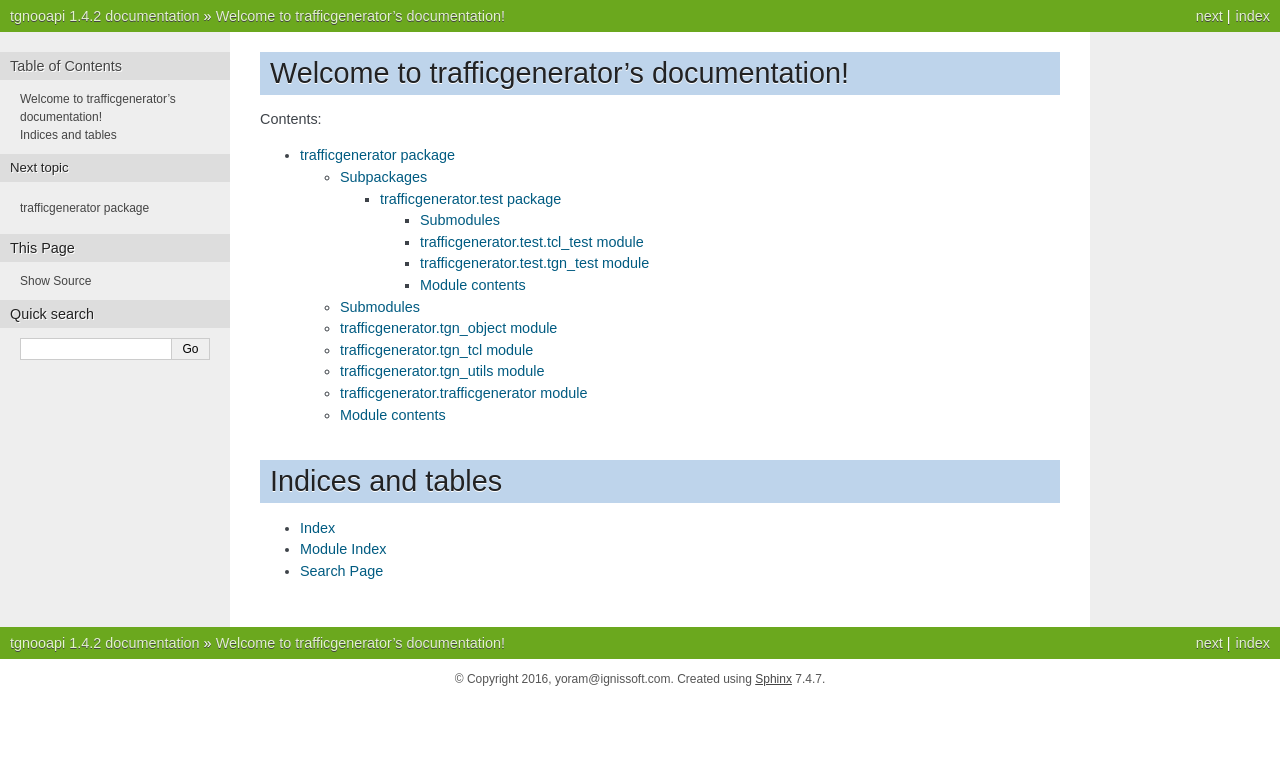
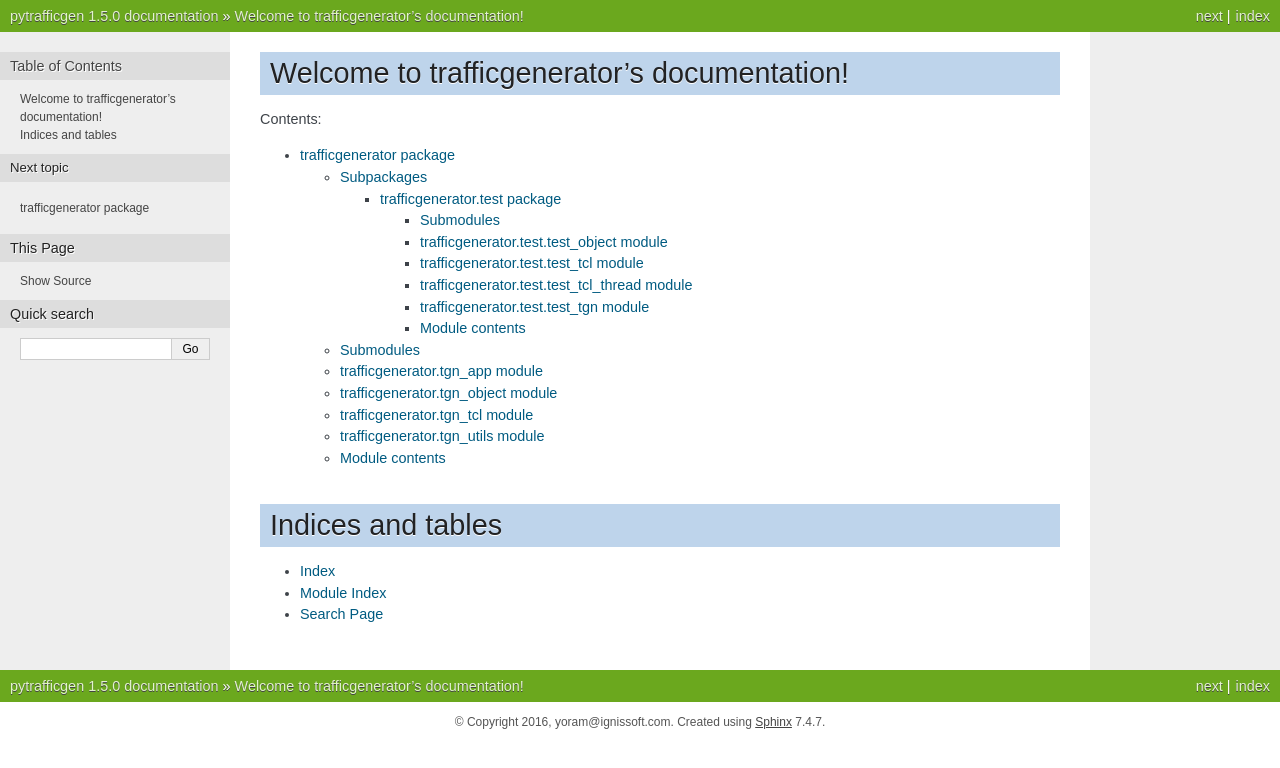
Before and after one commit to shmir/PyTrafficGenerator, a Sphinx documentation site: the page built from docs/index.rst, in a window 1280 px wide. Shown: the top 768 px of the page. Built offline with Sphinx 7.4.7, drawn with Linux system fonts in a browser that asks for light colours.

Commit message:
move to pure pytest

```diff
--- a/docs/conf.py
+++ b/docs/conf.py
@@ -51,7 +51,7 @@
 master_doc = 'index'
 
 # General information about the project.
-project = u'tgnooapi'
+project = u'pytrafficgen'
 copyright = u'2016, yoram@ignissoft.com'
 author = u'yoram@ignissoft.com'
 
--- a/docs/trafficgenerator.rst
+++ b/docs/trafficgenerator.rst
@@ -10,6 +10,14 @@
 
 Submodules
 ----------
+
+trafficgenerator.tgn_app module
+----------------------------------
+
+.. automodule:: trafficgenerator.tgn_app
+    :members:
+    :undoc-members:
+    :show-inheritance:
 
 trafficgenerator.tgn_object module
 ----------------------------------
--- a/docs/trafficgenerator.test.rst
+++ b/docs/trafficgenerator.test.rst
@@ -4,18 +4,34 @@
 Submodules
 ----------
 
-trafficgenerator.test.tcl_test module
--------------------------------------
+trafficgenerator.test.test_object module
+----------------------------------------
 
-.. automodule:: trafficgenerator.test.tcl_test
+.. automodule:: trafficgenerator.test.test_object
     :members:
     :undoc-members:
     :show-inheritance:
 
-trafficgenerator.test.tgn_test module
+trafficgenerator.test.test_tcl module
 -------------------------------------
 
-.. automodule:: trafficgenerator.test.tgn_test
+.. automodule:: trafficgenerator.test.test_tcl
+    :members:
+    :undoc-members:
+    :show-inheritance:
+
+trafficgenerator.test.test_tcl_thread module
+--------------------------------------------
+
+.. automodule:: trafficgenerator.test.test_tcl_thread
+    :members:
+    :undoc-members:
+    :show-inheritance:
+
+trafficgenerator.test.test_tgn module
+-------------------------------------
+
+.. automodule:: trafficgenerator.test.test_tgn
     :members:
     :undoc-members:
     :show-inheritance:
--- a/setup.py
+++ b/setup.py
@@ -18,7 +18,7 @@
     return sep.join(buf)
 
 
-long_description = read('README.txt')
+long_description = read('README.md')
 
 with open('requirements.txt') as f:
     required = f.read().splitlines()
--- a/trafficgenerator/__init__.py
+++ b/trafficgenerator/__init__.py
@@ -2,4 +2,4 @@
 @author yoram@ignissoft.com
 """
 
-__version__ = '1.4.2'
+__version__ = '1.5.0'
```
Also changed, not shown: other parts of docs/trafficgenerator.rst (+0 -8 lines), README.md (renamed from README.txt, +10 -10 lines), setup.cfg (+6 -1 lines), 5 other files.
